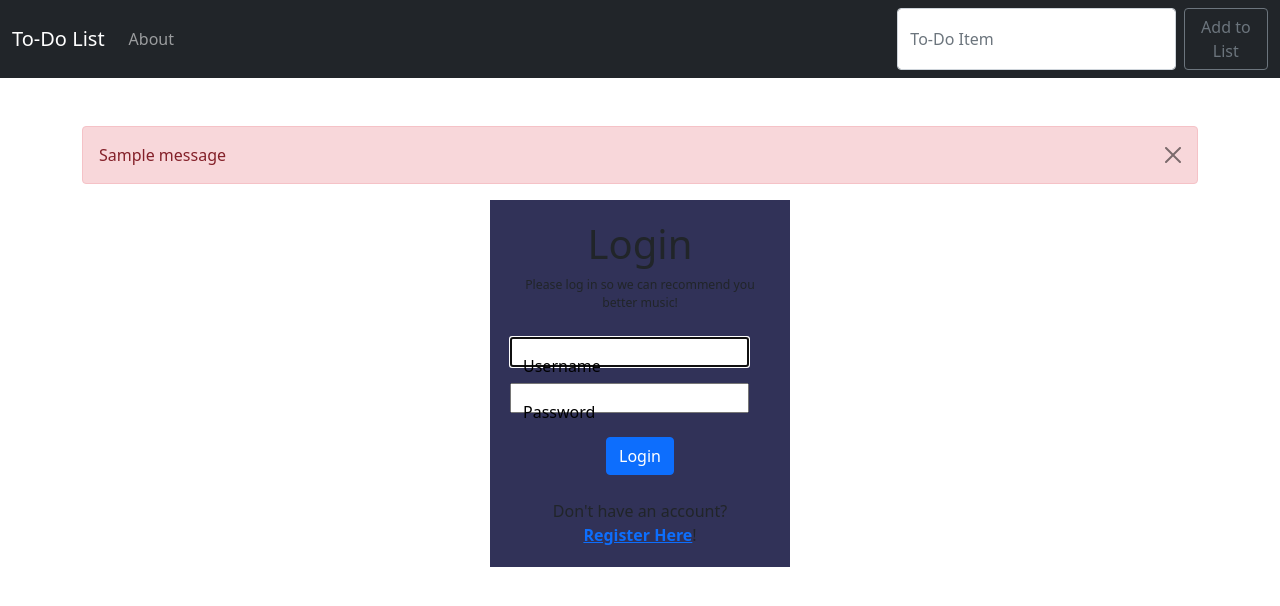
After one commit to Frosty-Git/SeniorProject, a Django app: page /user/login/ in a window 1280 px wide. The commit adds this page. Shown: the top 606 px of the page. Run offline with Django 3.2, Linux system fonts and the light colour scheme; tables that the repository leaves empty hold one stand-in row (values such as "Sample post"); one stand-in notice (Sample message) is shown.

Commit message:
Co-authored-by: Marc Colin <mcolin030@gmail.com> Co-authored-by: Katie Lee <katiejlee@users.noreply.github.com> Co-authored-by: Kevin Magill <CMPLDLXMP@users.noreply.github.com>

```diff
--- a/django/recommender/templates/base.html
+++ b/django/recommender/templates/base.html
@@ -69,9 +69,9 @@
                 </ul>
                 {% if user.is_authenticated %}
                   <a class="nav-link link-light" href="#">Profile</a>
-                  <a class="btn btn-light" href="#" role="button">Log Out</a>
+                  <a class="btn btn-light" href="{% url 'user:logout' %}" role="button">Log Out</a>
                 {% else %}
-                  <a class="btn btn-light" href="#" role="button">Login</a> &nbsp;&nbsp;
+                  <a class="btn btn-light" href="{% url 'user:login' %}" role="button">Login</a> &nbsp;&nbsp;
                   <a class="btn btn-success" href="{% url 'user:signup' %}" role="button">Sign Up</a>
                 {% endif %}
                 <a class="nav-link dropdown-toggle link-light" href="#" id="navbarDarkDropdownMenuLink" role="button" data-bs-toggle="dropdown" aria-expanded="false">
--- /dev/null
+++ b/django/user_profile/templates/login.html
@@ -0,0 +1,38 @@
+{% extends 'base.html' %}
+
+{% block content %}
+<br>
+    {% if messages %}
+        {% for message in messages %}
+            <div class="alert alert-danger alert-dismissible fade show" role="alert">
+                {{ message }}
+                <button type="button" class="btn-close" data-bs-dismiss="alert" aria-label="Close"></button>
+            </div>
+        {% endfor %}
+    {% endif %}
+
+
+<div class="container" style="width:300px; background-color:rgb(49, 50, 88); padding:20px">
+    <h1><center>Login</center></h1>
+    <small><small><center>Please log in so we can recommend you better music!</center></small></small>
+    <br>
+    <div class="form-group">
+        <form method="POST" action='/user/login/'>
+            {% csrf_token %}
+            <div class="form-floating mb-3" style="color:black">
+                {{ form.username }}
+                <label for="username">Username</label>
+            </div>
+            <div class="form-floating" style="color:black">
+                {{ form.password }}
+                <label for="password">Password</label>
+            </div>
+
+
+            <br>
+            <center><button class="btn btn-primary" type="submit">Login</button>
+            <br><br>
+        </form>
+        Don't have an account? <a href="{% url 'user:signup' %}" target="blank"><br><strong>Register Here</strong></a>!</center>
+    </div>
+{% endblock %}
--- a/django/user_profile/urls.py
+++ b/django/user_profile/urls.py
@@ -5,5 +5,6 @@ app_name = 'user'
 
 urlpatterns = [
     path('signup/', views.sign_up, name='signup'),
-
+    path('logout/', views.logout_request, name='logout'),
+    path('login/', views.login_request, name='login'),
 ]
--- a/django/user_profile/views.py
+++ b/django/user_profile/views.py
@@ -6,6 +6,7 @@ from django.contrib.auth import login, authenticate, logout
 from django.contrib import messages
 
 # Create your views here.
+
 def sign_up(request):
     if request.method == 'POST':
         form = ExtendedUserCreationForm(request.POST)
@@ -16,12 +17,14 @@ def sign_up(request):
 
             profile = profile_form.save(commit=False)
             profile.user = user
-            profile.preferences_fk = None #Preferences(accousticness=0.0, danceability=0.0, energy=0.0, instrumentalness=0.0, speechiness=0.0, loudness=0.0, tempo=0.0, valence=0.0)
-            profile.settings_fk = None #Settings(private_profile=False, private_playlists=False, light_mode=False, explicit_music=False, live_music=False)
+            profile.save()
+            pref = Preferences(user_profile_fk = profile, accousticness=0.0, danceability=0.0, energy=0.0, instrumentalness=0.0, speechiness=0.0, loudness=0.0, tempo=0.0, valence=0.0)
+            pref.save()
+            sett = Settings(user_profile_fk = profile, private_profile=False, private_playlists=False, light_mode=False, explicit_music=False, live_music=False)
+            sett.save()
+            # profile.settings_fk = sett
             #profile.following_fk = UserProfile.objects.none()
             #profile.playlists_followed_fk = Playlist.objects.none()
-
-            profile.save()
             #profile.settings_fk.user_profile_id = profile.id
 
             username = form.cleaned_data.get('username')
@@ -35,3 +38,27 @@ def sign_up(request):
         form = ExtendedUserCreationForm()
         profile_form = UserProfileForm()
     return render(request, 'sign_up.html', {'form': form, 'profile_form': profile_form})
+
+def logout_request(request):
+    logout(request)
+    messages.info(request, ('Logged out successfully!'))
+    return redirect("/recommender/")
+
+
+def login_request(request):
+    if request.method == 'POST':
+        form = AuthenticationForm(request=request, data=request.POST)
+        if form.is_valid():
+            username = form.cleaned_data.get('username')
+            password = form.cleaned_data.get('password')
+            user = authenticate(username=username, password=password)
+            if user is not None:
+                login(request, user)
+                messages.success(request, f"You are now logged in as {username}")
+                return redirect('/recommender/')
+            else:
+                messages.error(request, ('Invalid username or password.'))
+        else:
+            messages.error(request, ('Invalid username or password.'))
+    form = AuthenticationForm()
+    return render(request, 'login.html', {"form":form})
```
Also changed, not shown: django/user_profile/models.py (+3 -4 lines), django/user_profile/templates/sign_up.html (+17 -2 lines), django/recommender/views.py (line endings or trailing spaces).
